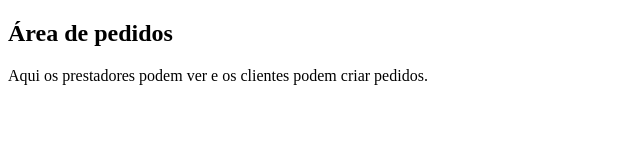
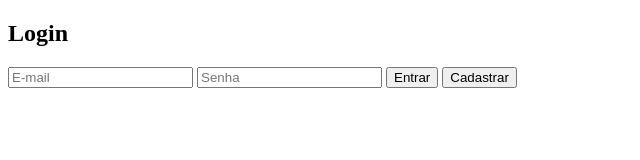
Before and after one commit to vitor-jesus-vj/trampofacil, a plain HTML site: page login.html in a window 1280 px wide. Shown: the whole page, without its empty margins (0-640 px from the left). Drawn offline with Linux system fonts and the light colour scheme.

Commit message:
Update login.html

```diff
--- a/login.html
+++ b/login.html
@@ -1,10 +1,34 @@
 <!DOCTYPE html>
 <html>
 <head>
-  <title>Pedidos - TrampoFácil</title>
+  <title>Login - TrampoFácil</title>
+  <script src="https://www.gstatic.com/firebasejs/9.22.1/firebase-app-compat.js"></script>
+  <script src="https://www.gstatic.com/firebasejs/9.22.1/firebase-auth-compat.js"></script>
+  <script src="firebase-config.js"></script>
 </head>
 <body>
-  <h2>Área de pedidos</h2>
-  <p>Aqui os prestadores podem ver e os clientes podem criar pedidos.</p>
+  <h2>Login</h2>
+  <input type="email" id="email" placeholder="E-mail">
+  <input type="password" id="senha" placeholder="Senha">
+  <button onclick="login()">Entrar</button>
+  <button onclick="registrar()">Cadastrar</button>
+
+  <script>
+    function login() {
+      const email = document.getElementById('email').value;
+      const senha = document.getElementById('senha').value;
+      firebase.auth().signInWithEmailAndPassword(email, senha)
+        .then(() => window.location.href = "pedidos.html")
+        .catch(e => alert("Erro ao logar: " + e.message));
+    }
+
+    function registrar() {
+      const email = document.getElementById('email').value;
+      const senha = document.getElementById('senha').value;
+      firebase.auth().createUserWithEmailAndPassword(email, senha)
+        .then(() => alert("Usuário criado! Faça login."))
+        .catch(e => alert("Erro ao cadastrar: " + e.message));
+    }
+  </script>
 </body>
 </html>
```
